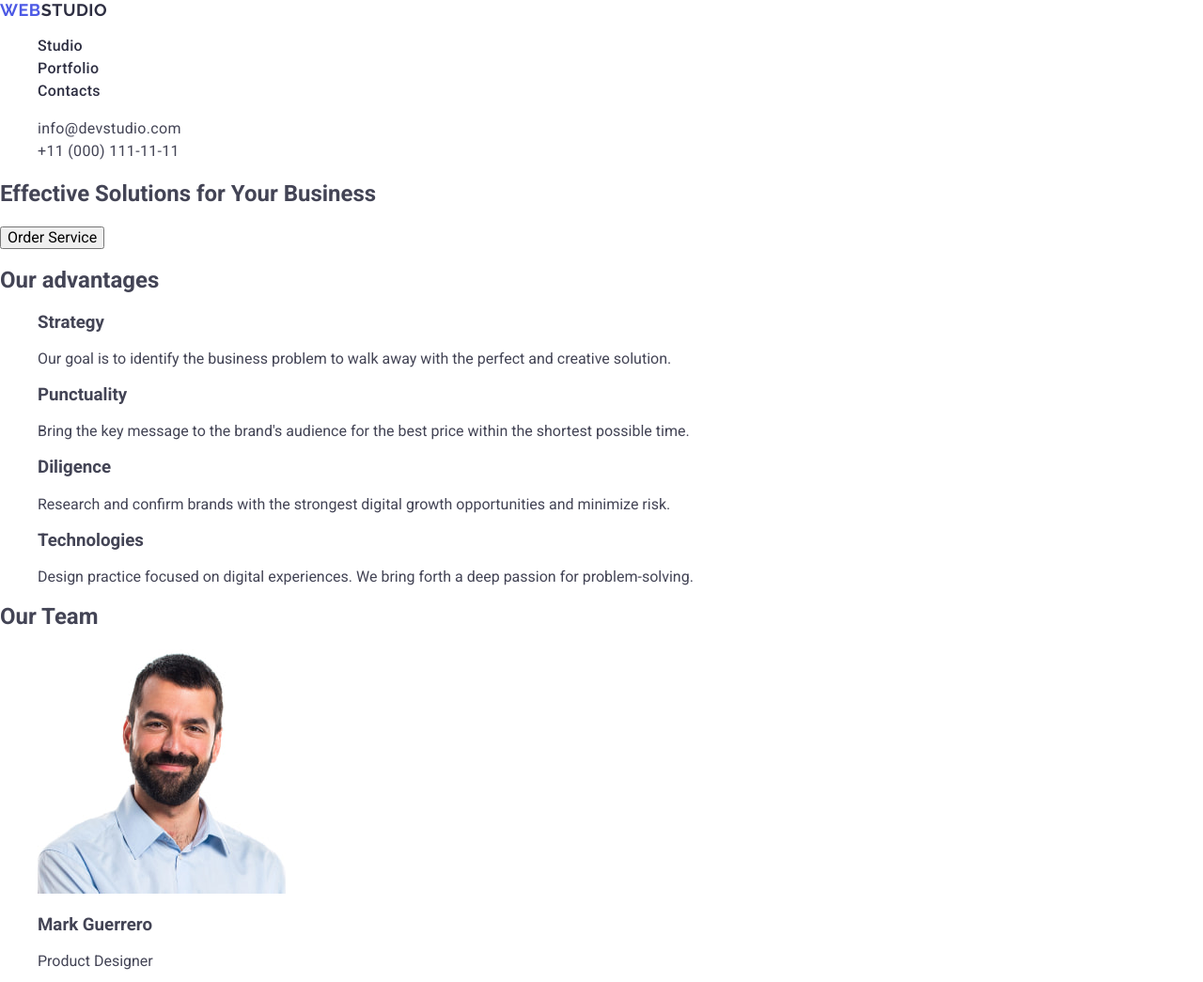
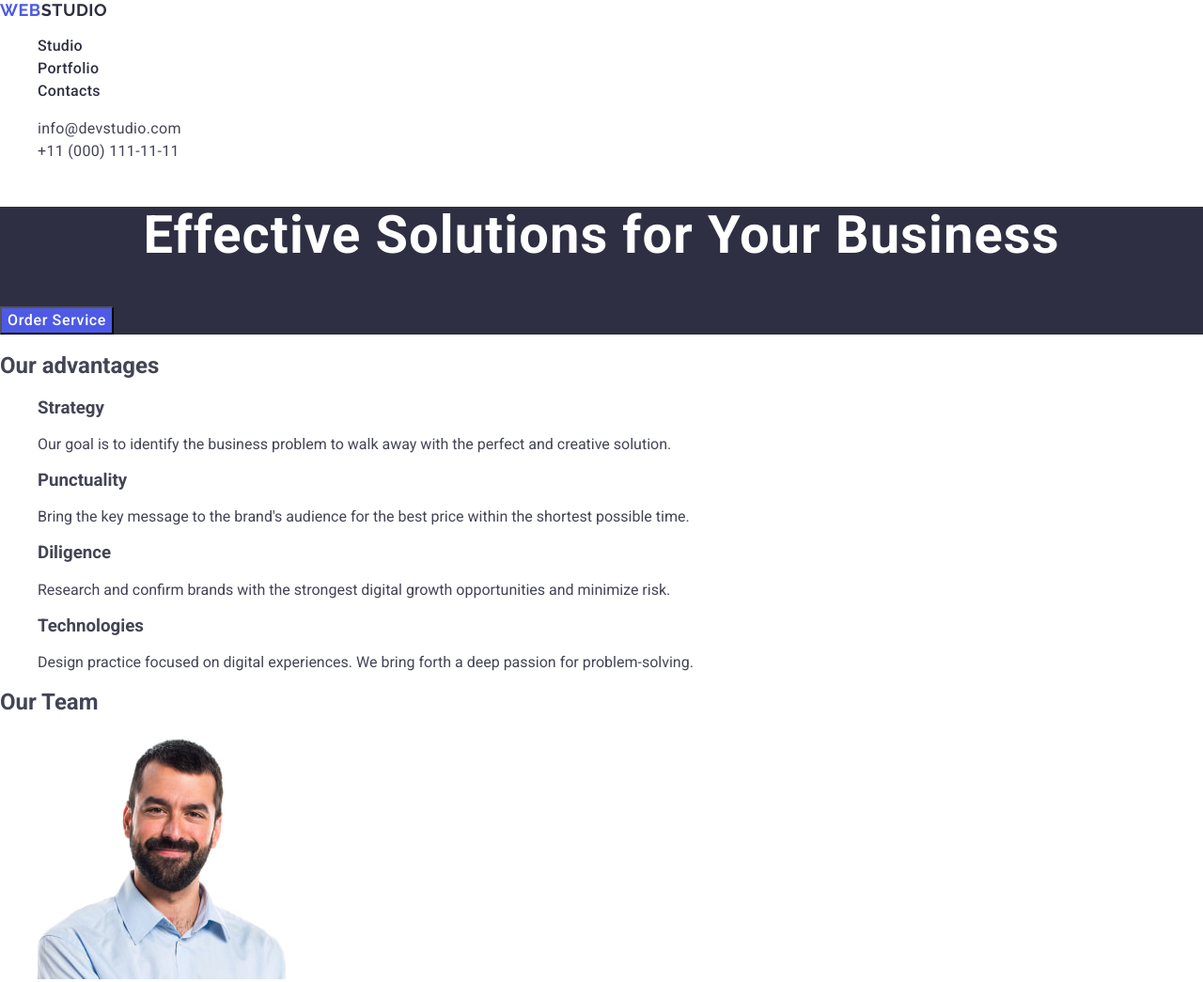
Before and after one commit to A-del-gi/goit-markup-hw-02, a plain HTML site: page index.html in a window 1280 px wide. Shown: the top 1045 px of the page at 94% size. Drawn offline with nearby package versions, Linux system fonts and the light colour scheme.

Commit message:
add html styles

```diff
--- a/css/styles.css
+++ b/css/styles.css
@@ -53,6 +53,32 @@ font-weight: 700;
     color: #404bbf;
 }
 
-.page-footer {
-    background: #2e2f42;
+.section-1 {
+    background-color: #2e2f42;
 }
+
+.section-h1 {
+    font-weight: 700;
+    font-size: 56px;
+    line-height: 1.07143;
+    letter-spacing: 0.02em;
+    text-align: center;
+    color: #fff;
+}
+
+.section-button {
+    font-weight: 500;
+        font-size: 16px;
+        line-height: 1.5;
+        letter-spacing: 0.04em;
+        color: #fff;
+        background-color: #4d5ae5
+}
+.section-button {
+color: #ffffff;
+cursor: pointer;
+}
+.section-button:hover,
+.section-button:focus {
+    background-color: #404bbf;
+}
--- a/index.html
+++ b/index.html
@@ -32,8 +32,12 @@
           <li class="nav-item">
             <a class="nav-link" href="./index.html">Studio</a>
           </li>
-          <li class="nav-item"><a class="nav-link" href="#">Portfolio</a></li>
-          <li class="nav-item"><a class="nav-link" href="#">Contacts</a></li>
+          <li class="nav-item">
+            <a class="nav-link" href="./index.html">Portfolio</a>
+          </li>
+          <li class="nav-item">
+            <a class="nav-link" href="./index.html">Contacts</a>
+          </li>
         </ul>
       </nav>
       <address class="contacts">
@@ -53,9 +57,9 @@
     </header>
     <main>
       <!-- Hero section -->
-      <section>
-        <h1>Effective Solutions for Your Business</h1>
-        <button type="button">Order Service</button>
+      <section class="section-1">
+        <h1 class="section-h1">Effective Solutions for Your Business</h1>
+        <button class="section-button" type="button">Order Service</button>
       </section>
       <!-- Our advantages section -->
       <section>
```
